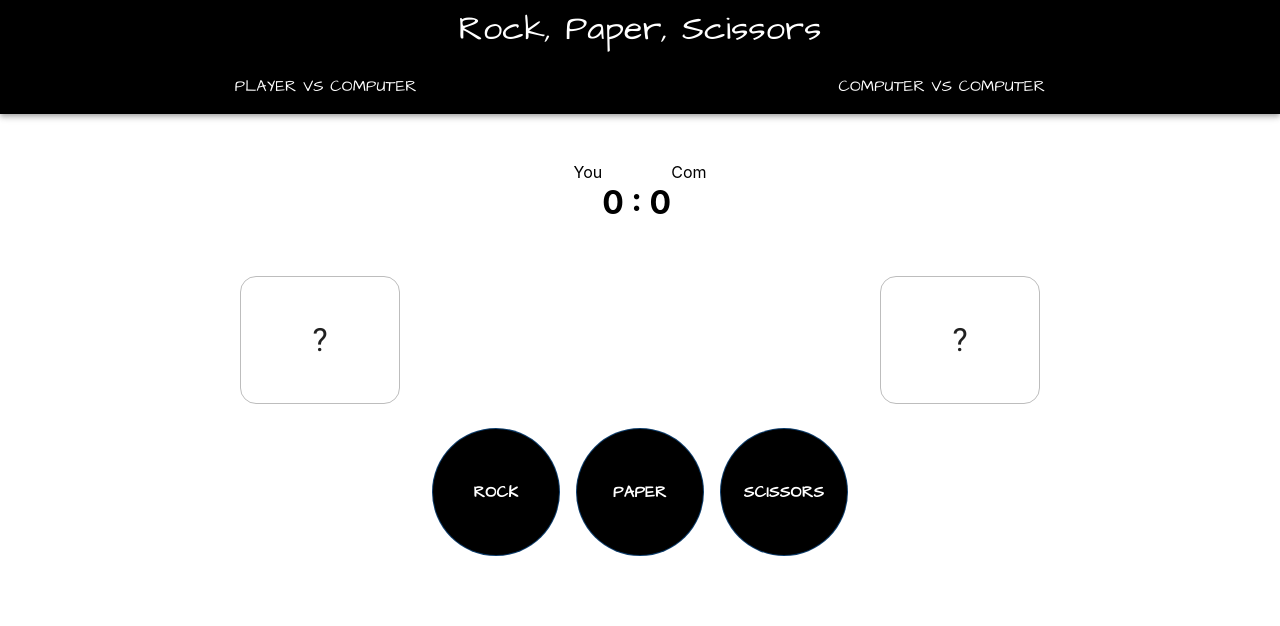
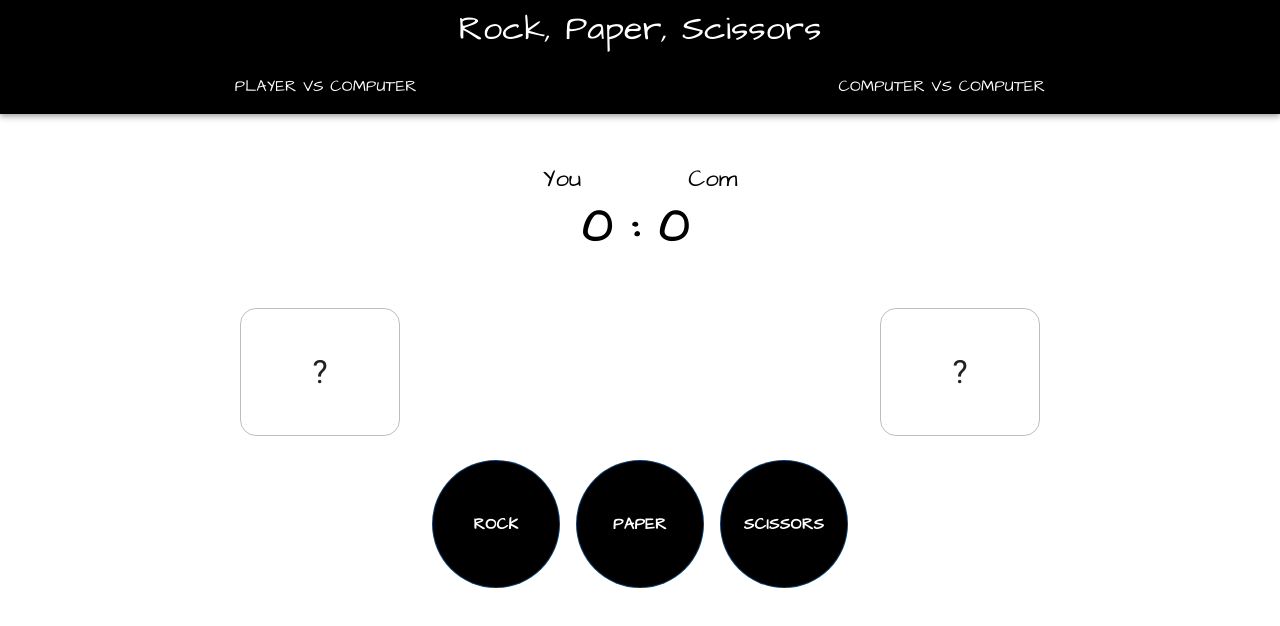
Before and after one commit to dkgian/aerq-rps, a React (Create React App) app: page / in a window 1280 px wide. Shown: the top 626 px of the page. Built offline with nearby package versions, Linux system fonts and the light colour scheme.

Commit message:
update font, size of score board

```diff
--- a/src/components/ScoreBoard.tsx
+++ b/src/components/ScoreBoard.tsx
@@ -29,7 +29,8 @@ const StyledScoreBoard = styled(Grid)({
 	width: '100vw',
 	justifyContent: 'center',
 	marginTop: '1rem',
-	marginBottom: '1rem',
+	fontSize: '1.5rem',
+	fontFamily: 'Architects Daughter',
 })
 
 export default ScoreBoard
```
